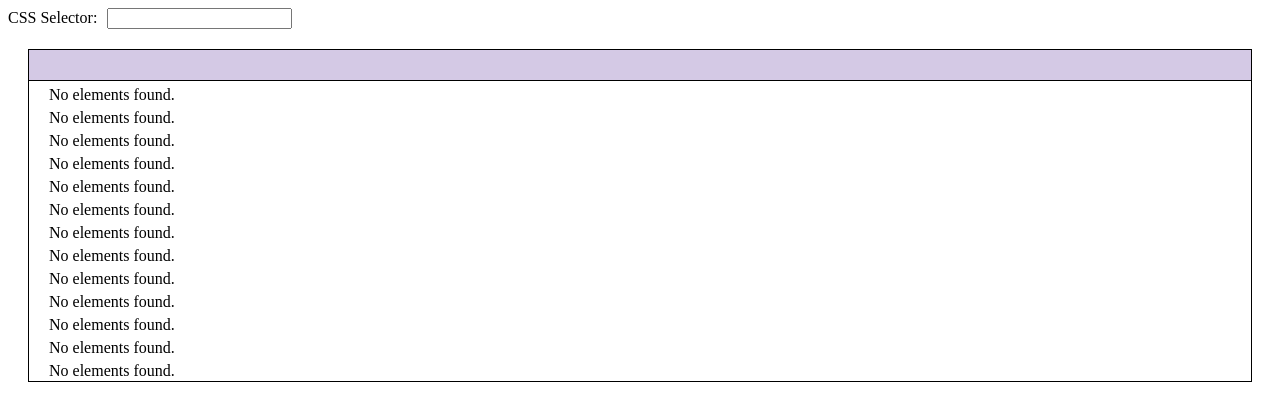
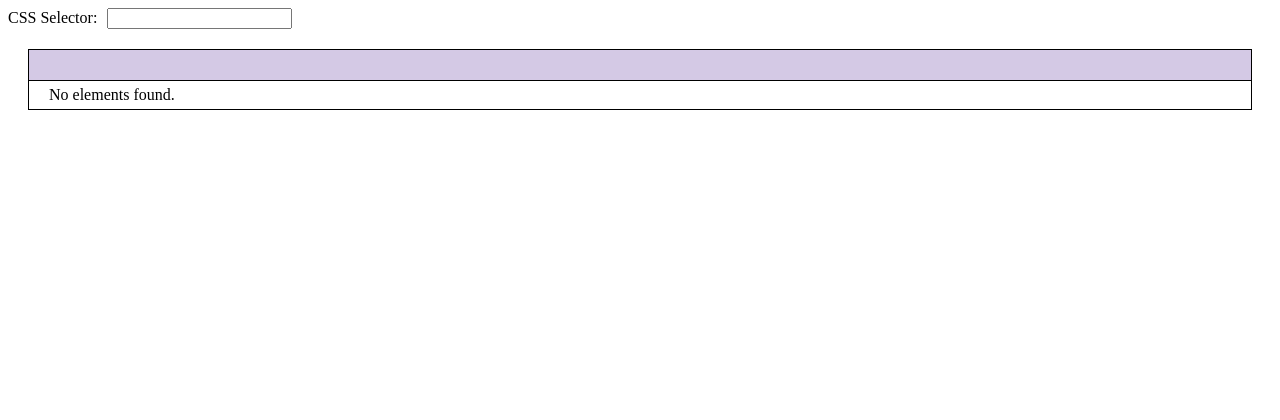
Before and after one commit to koba-masa/scraper, a React (Vite) app: page / in a window 1280 px wide. Shown: the top 420 px of the page. Built offline with nearby package versions, Linux system fonts and the light colour scheme.

Commit message:
fix: ダミーデータを削除する

```diff
--- a/src/components/css_selector.tsx
+++ b/src/components/css_selector.tsx
@@ -2,41 +2,7 @@ import { useState } from "react";
 import "./css_selector.scss";
 
 export default function CssSelector() {
-  const noElementsFoundMessage: Array<string> = [
-    "No elements found.",
-    "No elements found.",
-    "No elements found.",
-    "No elements found.",
-    "No elements found.",
-    "No elements found.",
-    "No elements found.",
-    "No elements found.",
-    "No elements found.",
-    "No elements found.",
-    "No elements found.",
-    "No elements found.",
-    "No elements found.",
-    "No elements found.",
-    "No elements found.",
-
-    "No elements found.",
-    "No elements found.",
-    "No elements found.",
-    "No elements found.",
-    "No elements found.",
-    "No elements found.",
-    "No elements found.",
-    "No elements found.",
-    "No elements found.",
-    "No elements found.",
-    "No elements found.",
-    "No elements found.",
-    "No elements found.",
-    "No elements found.",
-    "No elements found.",
-    "No elements found.",
-    "No elements found.",
-  ];
+  const noElementsFoundMessage: Array<string> = ["No elements found."];
 
   const [inputValue, setInputValue] = useState("");
   const [results, setResults] = useState<Array<string>>(noElementsFoundMessage);
```
